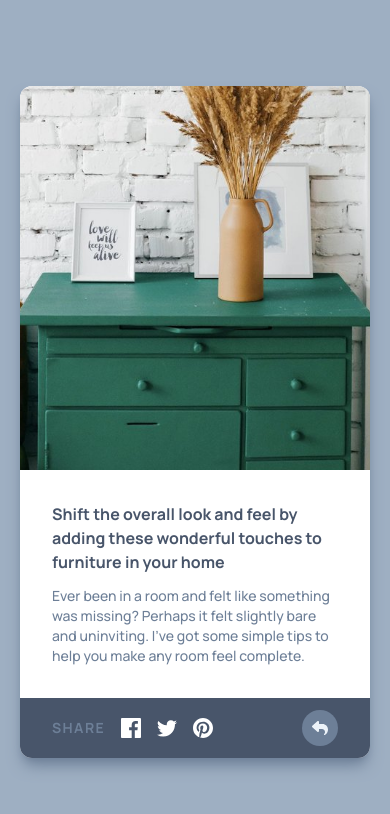
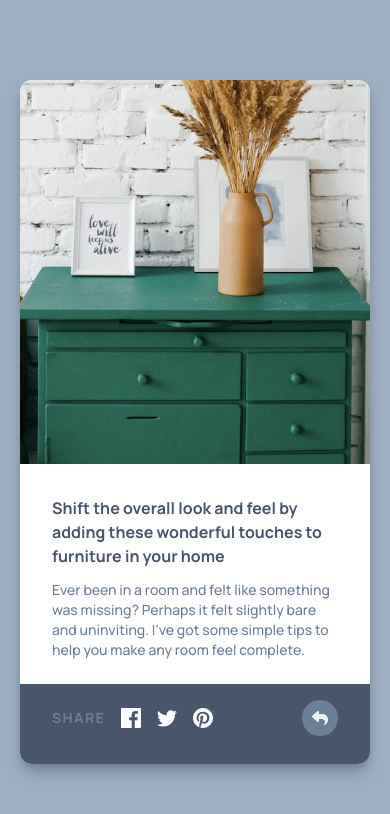
Before and after one commit to Luca-Sousa/Project-Article-Preview-Component-Master, a website: page index.html in a window 390 px wide. Both pictures are taken after a click on the element 320 px from the left and 706 px from the top of the page. Drawn offline with Linux system fonts and the light colour scheme.

Commit message:
Update settings CSS

```diff
--- a/index.html
+++ b/index.html
@@ -37,7 +37,7 @@
       </div>
     </div>
 
-    <div class="hidden py-3 bg-col-VDGB lg:w-52 lg:py-4 lg:absolute lg:rounded-lg lg:top-1/2 lg:left-[94%] lg:transform lg:-translate-x-1/2 lg:-translate-y-[94%] lg:mt-16 lg:shadow-lg lg:shadow-gray-400" id="option-share">
+    <div class="hidden pt-4 pb-7 -mt-2  bg-col-VDGB lg:w-52 lg:py-4 lg:absolute lg:rounded-lg lg:top-1/2 lg:left-[94%] lg:transform lg:-translate-x-1/2 lg:-translate-y-[94%] lg:mt-16 lg:shadow-lg lg:shadow-gray-400" id="option-share">
       <div class="flex-center-between px-8 xs:max-w-lg xs:mx-auto">
         <div class="flex items-center gap-4">
           <h2 class="uppercase tracking-widest text-sm text-col-DDB font-bold">Share</h2>
```
Also changed, not shown: src/output.css.
